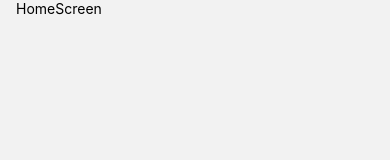
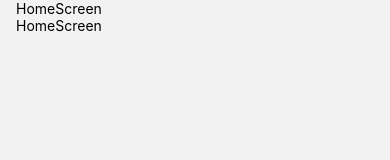
Before and after one commit to tran0460/itunes-lookup-react-native, a React Native app: screen /Home in a window 390 px wide. Shown: the top 160 px of the page. Built offline with nearby package versions, Linux system fonts and the light colour scheme.

Commit message:
create function for search queries

```diff
--- a/App.js
+++ b/App.js
@@ -13,30 +13,46 @@ const Tab = createBottomTabNavigator();
 
 // Api reference: https://developer.apple.com/library/archive/documentation/AudioVideo/Conceptual/iTuneSearchAPI/Searching.html#//apple_ref/doc/uid/TP40017632-CH5-SW1
 export default function App() {
-  const baseUrl = "https://itunes.apple.com/search";
-  const createSearchQuery = (queries) => {
-    //   term = "",
-    //   country = "",
-    //   media = "",
-    //   entity = "",
-    //   attribute = "",
-    //   callback = "",
-    //   limit = "",
-    //   lang = "",
-    //   version = "",
-    //   explicit = "",
-    const queryString = "";
-    for (const query in queries) {
-      if (query === "term") {
-        queries.concat(`?${query}=${queries[query].replace(" ", "+")}`);
-      } else {
-        queries.concat(`?${query}=${queries[query]}`);
-      }
+  const baseUrl = "https://itunes.apple.com/search?";
+  const createSearchQuery = ({
+    term = "",
+    country = "",
+    media = "",
+    entity = "",
+    attribute = "",
+    callback = "",
+    limit = "",
+    lang = "",
+    version = "",
+    explicit = "",
+  }) => {
+    const termQuery = term ? `term=${term.replace(" ", "+")}` : "";
+    const countryQuery = country ? `&country=${country}` : "";
+    const mediaQuery = media ? `&media=${media}` : "";
+    const entityQuery = entity ? `&entity=${entity}` : "";
+    const attributesQuery = attribute ? `&attributes=${attribute}` : "";
+    const callbackQuery = callback ? `&callBack=${callback}` : "";
+    const limitQuery = limit ? `&limit=${limit}` : "";
+    const languageQuery = lang ? `&language=${lang}` : "";
+    const versionQuery = version ? `&version=${version}` : "";
+    const explicitQuery = explicit ? `&explicit=${explicit}` : "";
+    return `${termQuery}${countryQuery}${mediaQuery}${languageQuery}${versionQuery}${explicitQuery}${entityQuery}${attributesQuery}${callbackQuery}${limitQuery}`;
+  };
+  const getData = (baseUrl, queries) => {
+    try {
+      fetch(`${baseUrl}${queries}`)
+        .then((resp) => {
+          if (resp.ok) return resp.json();
+        })
+        .then((data) => {
+          console.log(data.results.length);
+        });
+    } catch (err) {
+      console.log(err);
     }
-    return queryString;
   };
   return (
-    <AppContext.Provider value={{ baseUrl, createSearchQuery }}>
+    <AppContext.Provider value={{ baseUrl, createSearchQuery, getData }}>
       <NavigationContainer>
         <Tab.Navigator
           screenOptions={{
--- a/screens/HomeScreen.js
+++ b/screens/HomeScreen.js
@@ -1,14 +1,25 @@
-import { View, Text } from "react-native";
+import { Text, TouchableOpacity } from "react-native";
 import { SafeAreaView } from "react-native-safe-area-context";
 import React from "react";
 import { styles } from "../Styles";
 import { useState, useEffect } from "react";
 import { useAppContext } from "../AppContext";
 const HomeScreen = () => {
-  const { createSearchQuery } = useAppContext();
+  const { createSearchQuery, baseUrl, getData } = useAppContext();
   return (
     <SafeAreaView style={styles.screenContainer}>
       <Text>HomeScreen</Text>
+      <TouchableOpacity
+        onPress={() => {
+          const queries = createSearchQuery({
+            term: "imagine dragons",
+            country: "ca",
+            limit: "1",
+          });
+          getData(baseUrl, queries);
+        }}>
+        <Text>HomeScreen</Text>
+      </TouchableOpacity>
     </SafeAreaView>
   );
 };
```
